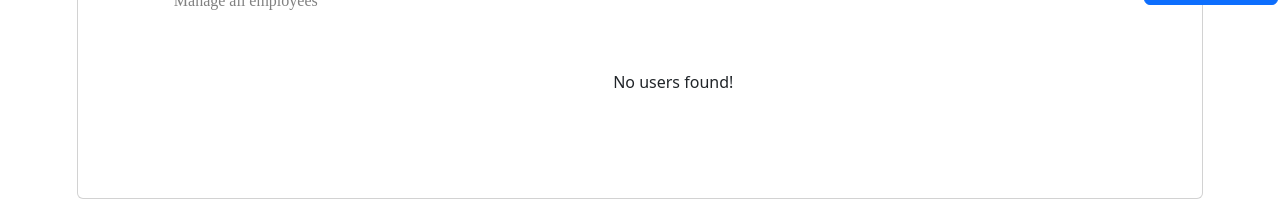
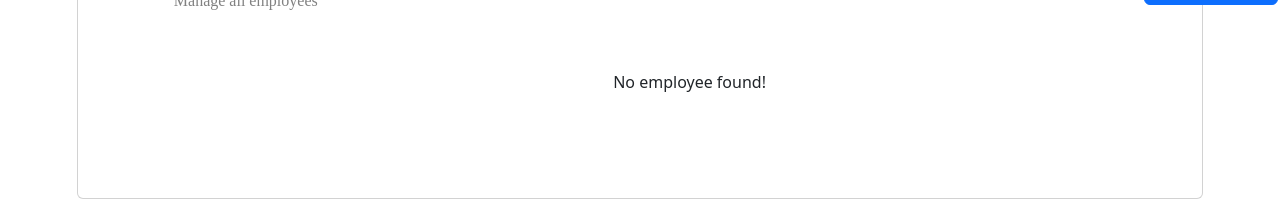
Before and after one commit to prajeeshtst/employee-management-nuxt3, a Nuxt app: page / in a window 1280 px wide. Shown: the part 526-727 px from the top of the page. Built offline with nearby package versions, Linux system fonts and the light colour scheme.

Commit message:
fix: text change

```diff
--- a/components/custom-table.vue
+++ b/components/custom-table.vue
@@ -73,7 +73,7 @@ const props = defineProps({
 });
 let showModal = ref(false);
 let customEmployee = ref({});
-let noDataMessage = ref("No users found!")
+let noDataMessage = ref("No employee found!")
 const router = useRouter();
 const filtersStore = useFiltersStore();
 const deleteEmployee = (employee) => {
```
